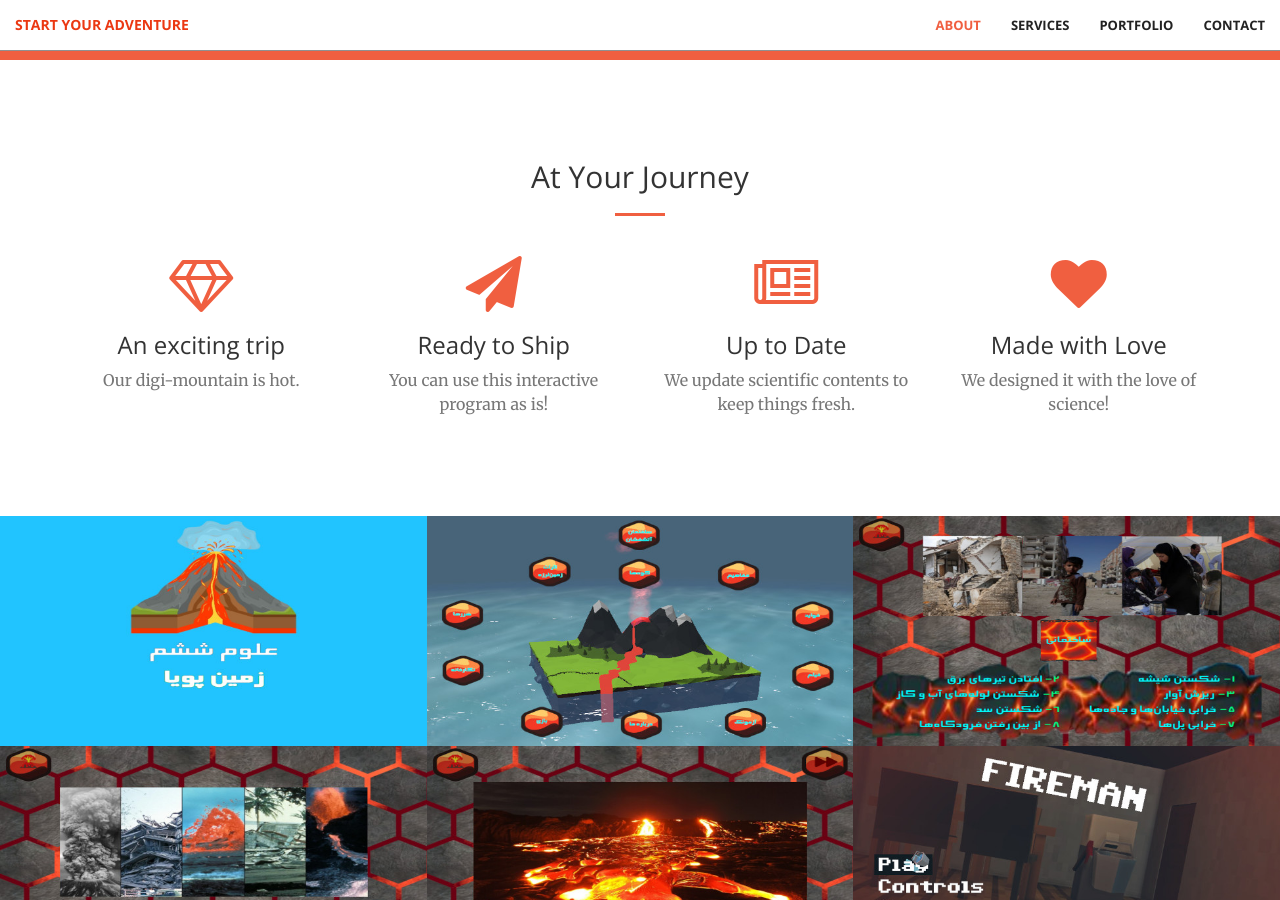
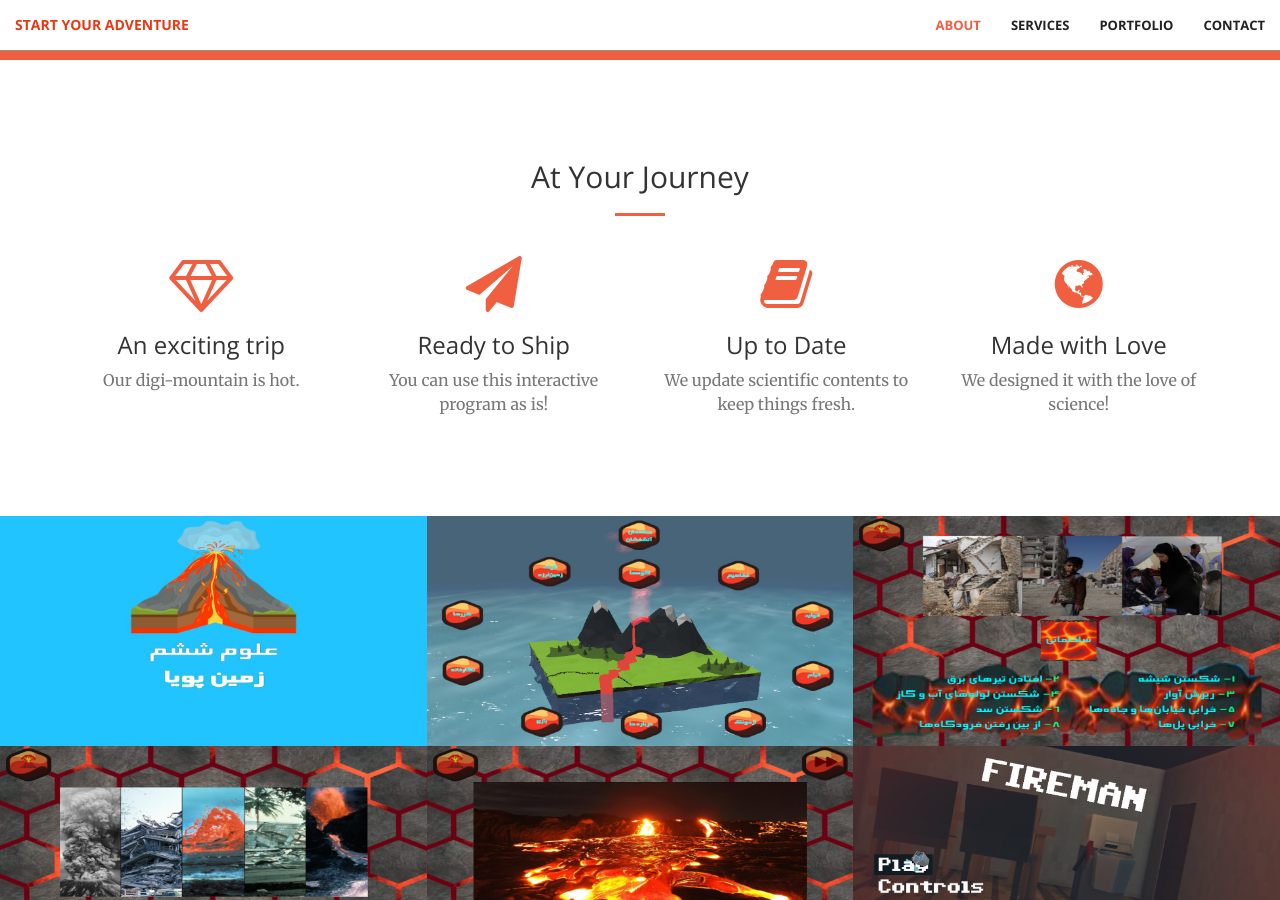
Before and after one commit to RTG22/volcano22, a Jekyll site: the page built from index.html, in a window 1280 px wide and 900 px high, scrolled down 1234 px. Built offline with Jekyll 4.4.1, drawn with Linux system fonts in a browser that asks for light colours.

Commit message:
change services icons

```diff
--- a/_includes/services.html
+++ b/_includes/services.html
@@ -25,14 +25,14 @@
             </div>
             <div class="col-lg-3 col-md-6 text-center">
                 <div class="service-box">
-                    <i class="fa fa-4x fa-newspaper-o wow bounceIn text-primary" data-wow-delay=".2s"></i>
+                    <i class="fa fa-4x fa-book wow bounceIn text-primary" data-wow-delay=".2s"></i>
                     <h3>Up to Date</h3>
                     <p class="text-muted">We update scientific contents to keep things fresh.</p>
                 </div>
             </div>
             <div class="col-lg-3 col-md-6 text-center">
                 <div class="service-box">
-                    <i class="fa fa-4x fa-heart wow bounceIn text-primary" data-wow-delay=".3s"></i>
+                    <i class="fa fa-4x fa-globe wow bounceIn text-primary" data-wow-delay=".3s"></i>
                     <h3>Made with Love</h3>
                     <p class="text-muted">We designed it with the love of science!</p>
                 </div>
```
